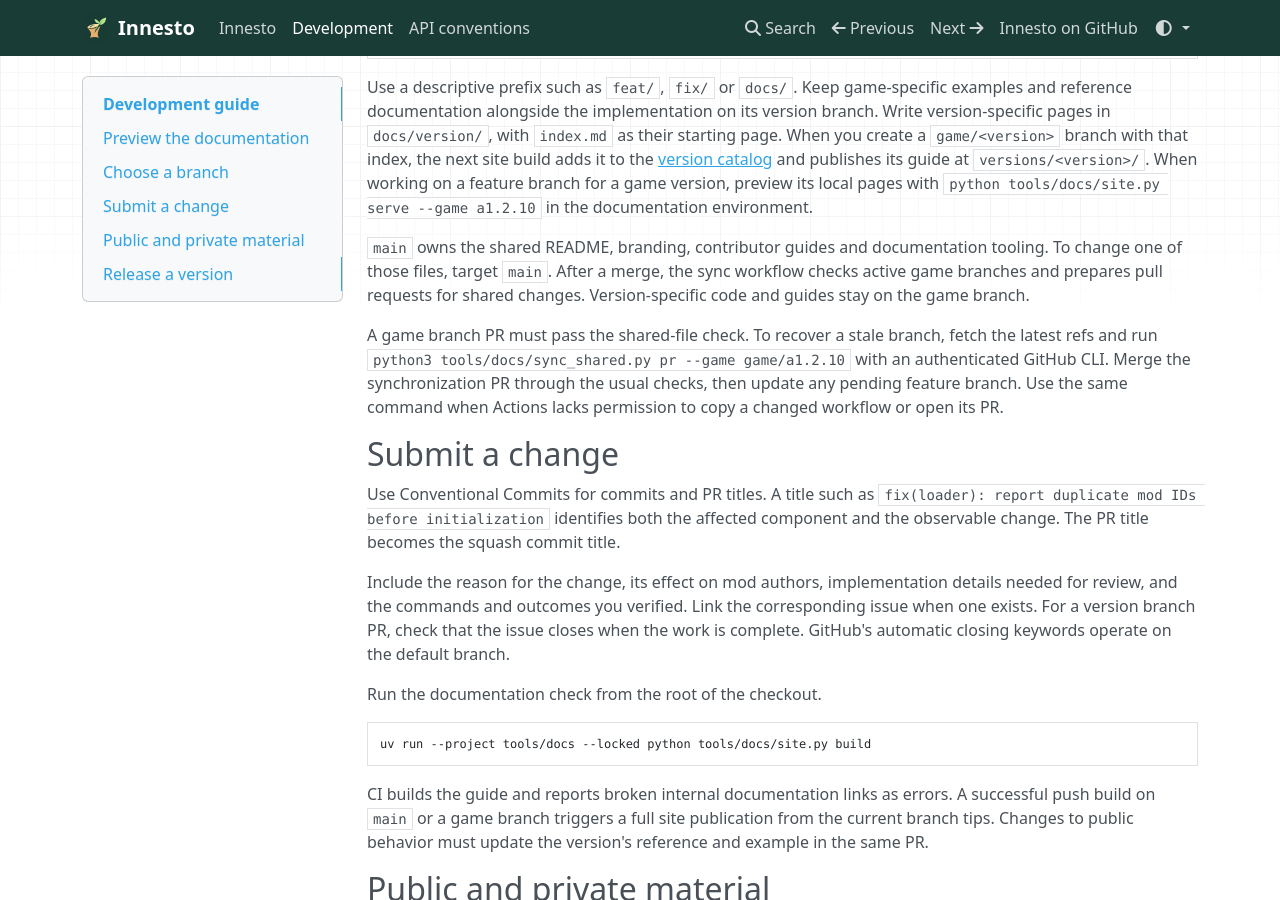
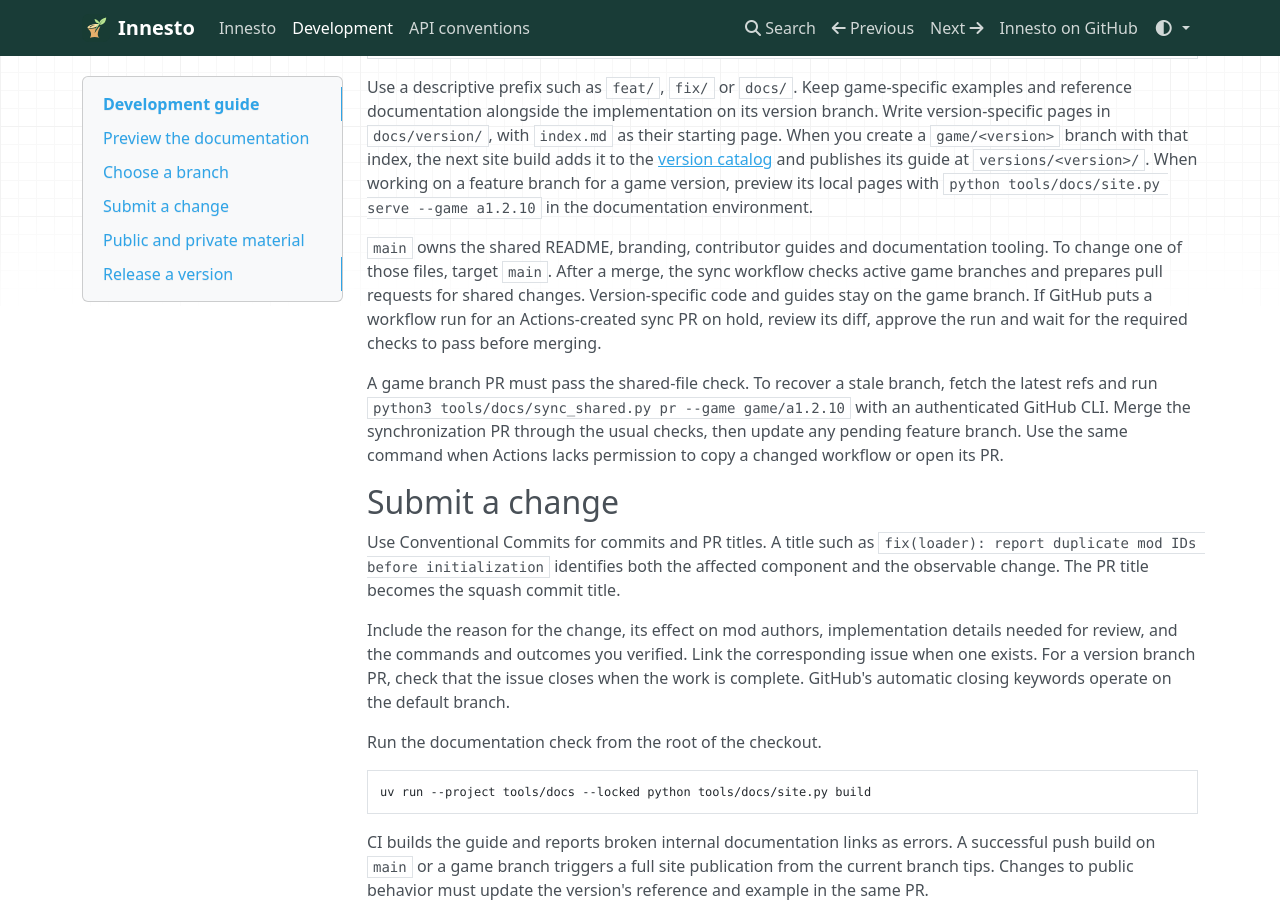
Before and after one commit to ImJstNickDev/Innesto, an MkDocs documentation site: the page built from docs/development.md, in a window 1280 px wide and 900 px high, scrolled down 633 px. Built offline with MkDocs 1.6.1, drawn with Linux system fonts in a browser that asks for light colours; nearby versions of some CDN libraries.

Commit message:
docs: explain held checks on synchronization pull requests

```diff
--- a/docs/development.md
+++ b/docs/development.md
@@ -41,7 +41,9 @@ working on a feature branch for a game version, preview its local pages with
 `main` owns the shared README, branding, contributor guides and documentation
 tooling. To change one of those files, target `main`. After a merge, the sync
 workflow checks active game branches and prepares pull requests for shared
-changes. Version-specific code and guides stay on the game branch.
+changes. Version-specific code and guides stay on the game branch. If GitHub
+puts a workflow run for an Actions-created sync PR on hold, review its diff,
+approve the run and wait for the required checks to pass before merging.
 
 A game branch PR must pass the shared-file check. To recover a stale branch,
 fetch the latest refs and run `python3 tools/docs/sync_shared.py pr --game game/a1.2.10`
```
